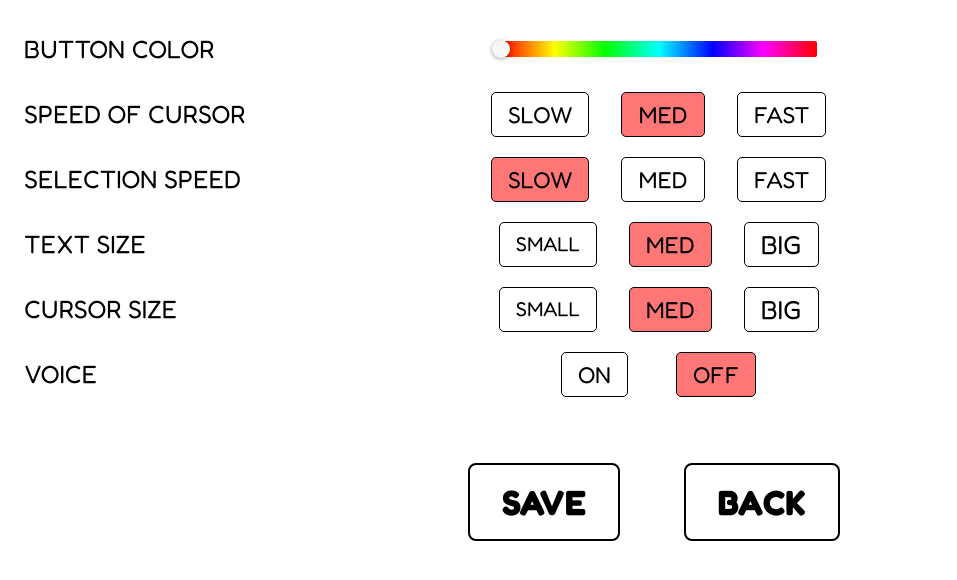
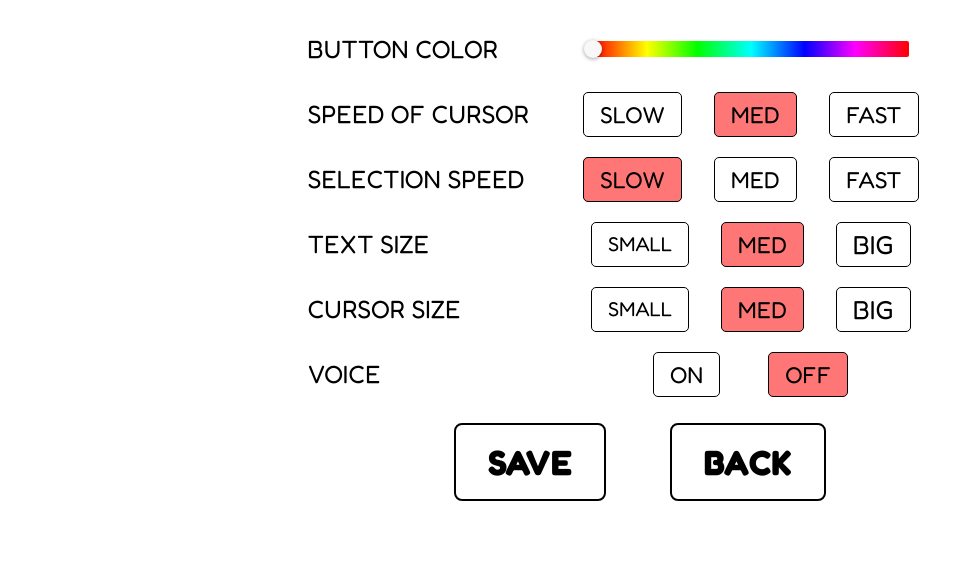
Before and after one commit to Jothi-Vikranth/gaze-tracking-t9, a React (Create React App) app: page /settings in a window 1280 px wide. Shown: the top 580 px of the page, without its empty margins (0-957 px from the left). Built offline with nearby package versions, Linux system fonts and the light colour scheme.

Commit message:
updated Settings UI

```diff
--- a/src/pages/Settings/Settings.js
+++ b/src/pages/Settings/Settings.js
@@ -58,7 +58,14 @@ const Settings = () => {
   };
 
   return (
-    <Box sx={{ width: 1000 }}>
+    <Box
+      sx={{
+        width: "100%",
+        height: "100%",
+        display: "grid",
+        placeItems: "center",
+      }}
+    >
       <Box
         sx={{
           display: "grid",
@@ -164,9 +171,7 @@ const Settings = () => {
           ))}
         </SettingsButtonContainer>
       </Box>
-      <Box
-        sx={{ display: "flex", justifyContent: "end", gap: 8, mt: 8, mr: 20 }}
-      >
+      <Box sx={{ display: "flex", justifyContent: "center", gap: 8 }}>
         <SettingsSubmitButton buttonText={"SAVE"} onClick={onSaveClick} />
         <SettingsSubmitButton buttonText={"BACK"} onClick={onBackClick} />
       </Box>
```
